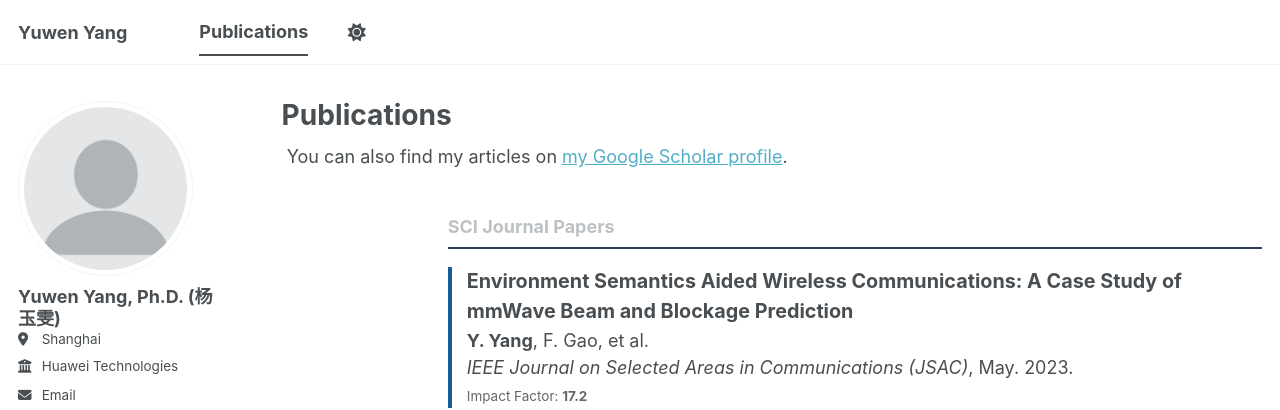
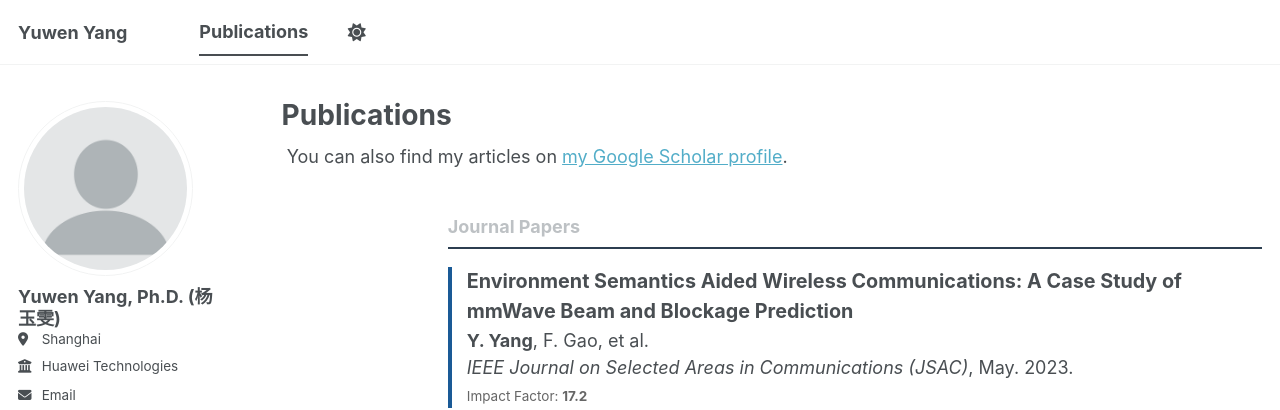
Before and after one commit to yangyuwenyang/yangyuwenyang.github.io, a Jekyll site: the page built from _pages/publications.html, in a window 1280 px wide and 900 px high. Shown: the top 410 px of the window. Built offline with Jekyll 4.4.1, drawn with Linux system fonts in a browser that asks for light colours; some web fonts are replaced; a script bundle is joined from its source files by our own code; library files that are not in the unit come from our copies.

Commit message:
Update publications.html

```diff
--- a/_pages/publications.html
+++ b/_pages/publications.html
@@ -15,7 +15,7 @@ author_profile: true
 
 <div class="archive" style="margin-left: 0; padding-left: 0;">
 
-  <h2 class="archive__subtitle" style="border-bottom: 2px solid #2c3e50; padding-bottom: 10px; margin-left: 0;">SCI Journal Papers</h2>
+  <h2 class="archive__subtitle" style="border-bottom: 2px solid #2c3e50; padding-bottom: 10px; margin-left: 0;">Journal Papers</h2>
 
   <ul style="list-style: none; padding-left: 0; margin-left: 0;">
     {% for paper in site.data.papers.journals %}
```
